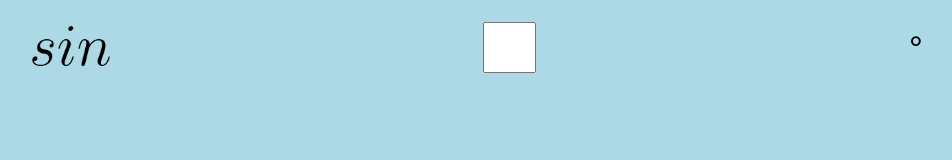
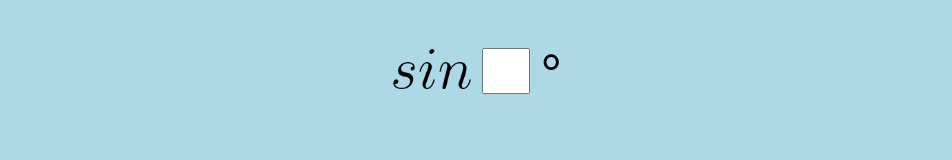
Before and after one commit to happy-spark/triangular-ratio-calculator1.github.io, a plain HTML site: page index.html in a window 1280 px wide. Shown: the whole page, without its empty margins (163-1115 px from the left). Drawn offline with Linux system fonts and the light colour scheme.

Commit message:
sin HTML&CSS

```diff
--- a/index.html
+++ b/index.html
@@ -8,13 +8,13 @@
 </head>
 <body>
     <div id="sin-div">
-        <div style="margin: auto;">
+        <div style="margin: auto; text-align: center;">
             <img src="./img/sin.png" id="sin-img">
         </div>
-        <div style="margin: auto;">
+        <div style="margin: auto; text-align: center;">
             <input id="sin-input">
         </div>
-        <div style="margin: auto;">
+        <div style="margin: auto; text-align: center;">
             <h1 id="sin-degree">°</h1>
         </div>
     </div>
--- a/style.css
+++ b/style.css
@@ -4,8 +4,9 @@ body {
 
 #sin-div {
     display: flex;
+    margin: 0 auto;
     justify-content: center;
-    right: 0; left: 0;
+    width: 180px;
 }
 
 #sin-img {
@@ -13,9 +14,10 @@ body {
 }
 
 #sin-input {
-    height: 45px; width: 45px;
+    font-size: 22px;
+    height: 40px; width: 40px;
 }
 
 #sin-degree {
-
+    font-size: 50px;
 }
```
